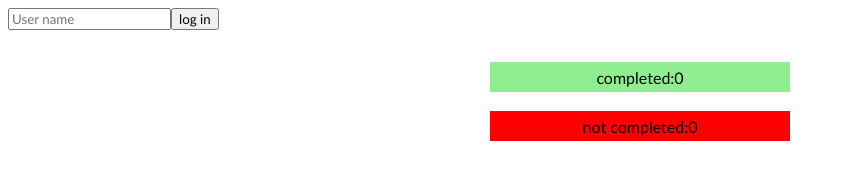
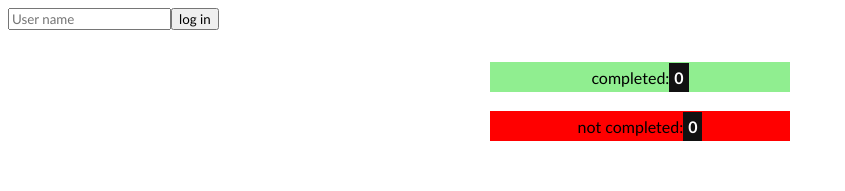
Before and after one commit to PohribniakRoman/ToDoList, a React (Create React App) app: page / in a window 1280 px wide. Shown: the top 191 px of the page, without its empty margins (0-845 px from the left). Built offline with nearby package versions, Linux system fonts and the light colour scheme.

Commit message:
add store

```diff
--- a/src/App.jsx
+++ b/src/App.jsx
@@ -74,9 +74,13 @@ function App() {
           );
         })}
       </ul>
-      <div className="stat1">completed:{todo.filter((todoItem) => todoItem.isDone).length}</div><br />
+      <div className="stat1">
+        completed:<b>{todo.filter((todoItem) => todoItem.isDone).length}</b>
+      </div>
+      <br />
       <div className="stat2">
-        not completed:{todo.filter((todoItem) => !todoItem.isDone).length}
+        not completed:
+        <b>{todo.filter((todoItem) => !todoItem.isDone).length}</b>
       </div>
     </div>
   );
--- a/src/styles/style.css
+++ b/src/styles/style.css
@@ -37,3 +37,8 @@ button{
     justify-content: center;
     background-color: red;
 }
+b{
+    background-color: #111111;
+    padding: 5px;
+    color: #ffffff;
+}
```
